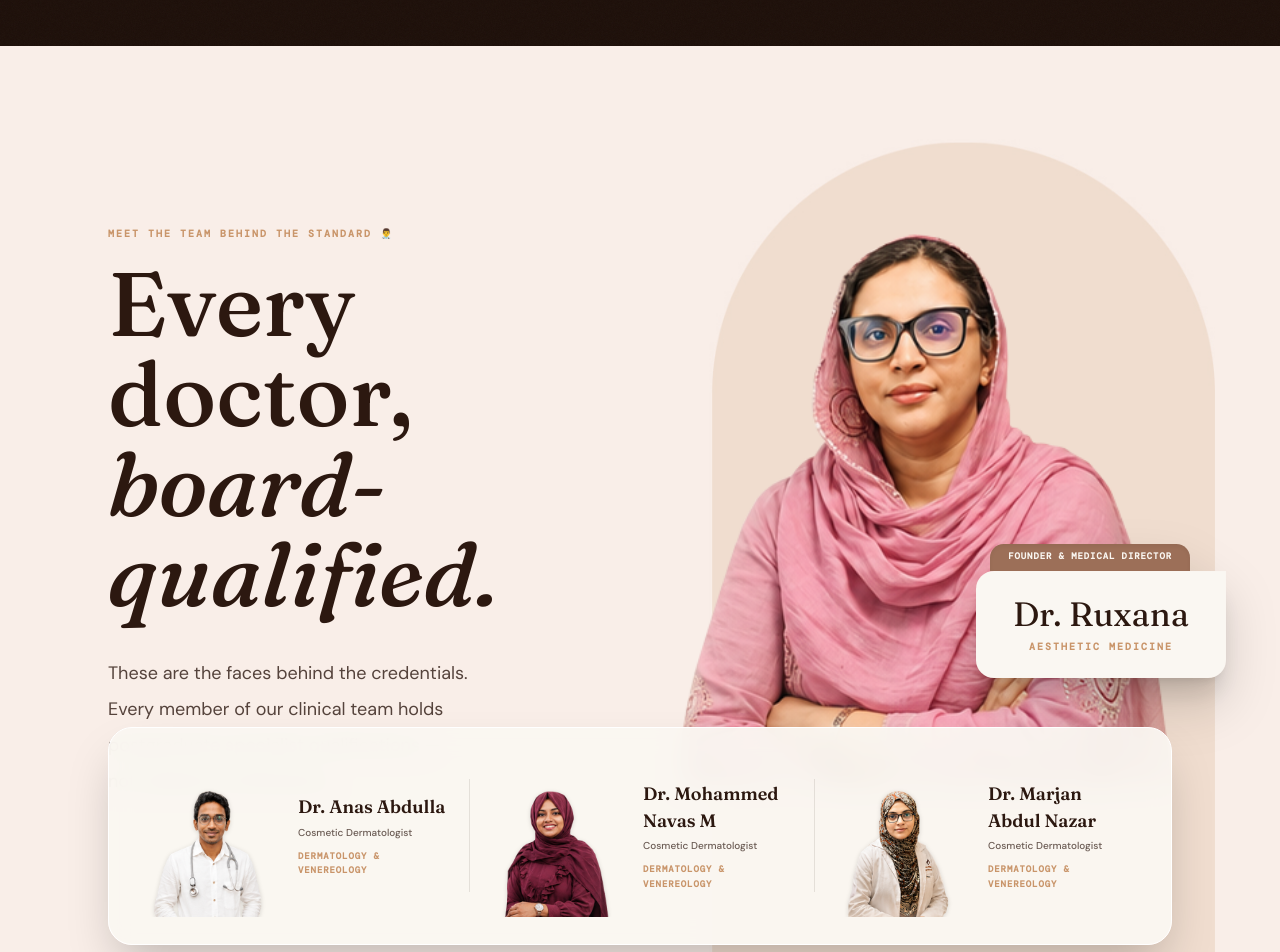
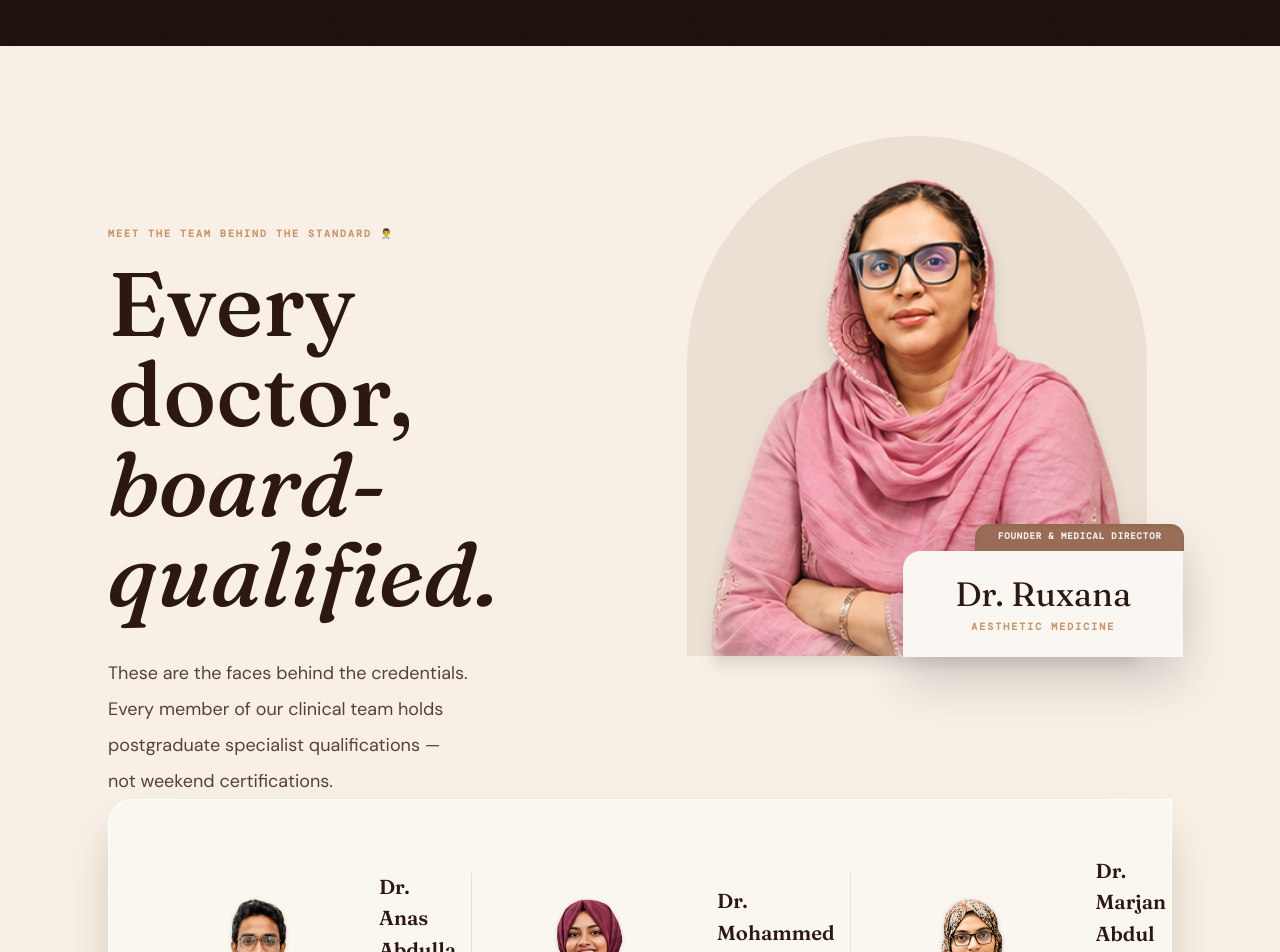
Before and after one commit to playkidsofficial6-oss/cosmohome, a React (Vite) app: page / in a window 1280 px wide. Shown: the part 8680-9632 px from the top of the page. Built offline with nearby package versions, Linux system fonts and the light colour scheme.

Commit message:
feat: update TeamSection styling, design, and doctor card layout

```diff
--- a/src/components/home/TeamSection.tsx
+++ b/src/components/home/TeamSection.tsx
@@ -26,7 +26,7 @@ const OTHER_DOCTORS = [
 export function TeamSection() {
   return (
     <section
-      className="relative w-full min-h-screen pt-20 pb-10 px-6 md:px-16 lg:px-24 flex items-center justify-center overflow-hidden bg-[#FAF7F2] md:bg-[url('/doctor/bg.jpeg')] bg-cover bg-center"
+      className="relative w-full min-h-screen pt-20 pb-10 px-6 md:px-16 lg:px-24 flex items-center justify-center overflow-hidden bg-[#F8EFE6]"
     >
       <div className="max-w-6xl mx-auto w-full relative z-10 grid grid-cols-1 lg:grid-cols-2 gap-x-10 gap-y-0">
 
@@ -40,16 +40,23 @@ export function TeamSection() {
               Every doctor,<br /><em>board-qualified.</em>
             </h2>
             <p className="text-sm md:text-base text-[#2C1810]/80 leading-loose max-w-sm" style={B}>
-              These are the faces behind the credentials.<br/>
-              Every member of our clinical team holds<br/>
-              postgraduate specialist qualifications —<br/>
+              These are the faces behind the credentials.<br />
+              Every member of our clinical team holds<br />
+              postgraduate specialist qualifications —<br />
               not weekend certifications.
             </p>
           </FadeUp>
         </div>
 
         {/* RIGHT RUXANA IMAGE */}
-        <div className="relative flex justify-center lg:justify-end items-end h-[450px] lg:h-[650px] mt-10 lg:mt-0 z-10">
+        <div className="relative flex justify-center items-end h-[380px] lg:h-[520px] mt-10 lg:mt-0 z-10">
+
+          {/* Inner unified container for Dr Ruxana elements */}
+          <div className="relative h-full w-[300px] sm:w-[380px] lg:w-[460px] flex justify-center items-end">
+
+            {/* Arch Background Shape */}
+            <div className="absolute bottom-0 left-0 w-full h-[360px] sm:h-[450px] lg:h-[520px] bg-[#EBE0D3] rounded-t-[300px] z-0" />
+
             <motion.img
               initial={{ opacity: 0, y: 30 }}
               whileInView={{ opacity: 1, y: 0 }}
@@ -57,7 +64,7 @@ export function TeamSection() {
               viewport={{ once: true }}
               src="/doctor/ruxana.png"
               alt="Dr. Ruxana"
-            className="h-full w-auto object-contain object-bottom relative z-10"
+              className="h-[95%] w-auto object-contain object-bottom relative z-10 drop-shadow-xl"
             />
 
             {/* Label Card */}
@@ -66,32 +73,33 @@ export function TeamSection() {
               whileInView={{ opacity: 1, x: 0 }}
               transition={{ duration: 0.8, delay: 0.5 }}
               viewport={{ once: true }}
-            className="absolute bottom-16 sm:bottom-24 -right-4 sm:right-0 lg:-right-12 z-20 flex flex-col items-end drop-shadow-2xl"
+              className="absolute bottom-0 -right-2 sm:-right-6 lg:-right-8 z-20 flex flex-col items-end drop-shadow-2xl translate-y-[1px]"
             >
-             <div className="bg-[#9c6f58] px-4 py-1.5 rounded-t-xl mr-4 sm:mr-8 shadow-inner">
+              <div className="bg-[#9c6f58] px-5 py-1.5 rounded-t-xl self-end shadow-inner relative right-[-1px]">
                 <p className="text-[9px] tracking-widest text-[#FAF7F2] uppercase font-bold" style={M}>Founder & Medical Director</p>
               </div>
-             <div className="bg-[#FAF7F2] px-8 py-5 rounded-2xl rounded-tr-none text-center shadow-xl border border-[#FAF7F2]/80 backdrop-blur-sm">
+              <div className="bg-[#FAF7F2] px-8 py-5 rounded-tl-2xl rounded-tr-none rounded-b-none text-center shadow-[0_-10px_40px_rgba(0,0,0,0.05)] border-t border-x border-[#FAF7F2]/80 backdrop-blur-sm relative z-20 w-[260px] sm:w-[280px]">
                 <p className="text-3xl text-[#2C1810] mb-1" style={D}>Dr. Ruxana</p>
                 <p className="text-[10px] tracking-[0.2em] uppercase text-[#C9956A] font-bold" style={M}>Aesthetic Medicine</p>
               </div>
             </motion.div>
           </div>
+        </div>
 
         {/* BOTTOM DOCTORS ROW */}
-        <div className="lg:col-span-2 -mt-10 lg:-mt-16 z-30 relative">
+        <div className="lg:col-span-2 mt-0 z-30 relative">
           <FadeUp delay={0.4}>
-            <div className="bg-[#FAF7F2]/95 backdrop-blur-md rounded-[24px] p-6 shadow-2xl border border-white flex flex-col md:flex-row items-center justify-between gap-6 overflow-hidden">
+            <div className="bg-[#FAF7F2]/95 backdrop-blur-md rounded-[24px] rounded-tr-none p-6 sm:p-8 shadow-2xl border border-white flex flex-col md:flex-row items-center justify-between gap-6 overflow-hidden relative z-10">
               {OTHER_DOCTORS.map((doc, i) => (
-                <div key={i} className="flex flex-row items-center gap-4 w-full relative group">
+                <div key={i} className="flex flex-row items-center gap-4 sm:gap-4 w-full relative group">
                   {i !== 0 && <div className="absolute left-[-12px] top-[15%] bottom-[15%] w-[1px] bg-[#2C1810]/10 hidden md:block transition-all group-hover:bg-[#C9956A]/40" />}
-                  <div className="w-24 h-28 md:w-32 md:h-36 shrink-0 flex items-end justify-center relative overflow-hidden rounded-xl">
+                  <div className="w-32 h-40 md:w-44 md:h-52 lg:w-48 lg:h-56 shrink-0 flex items-end justify-center relative overflow-hidden rounded-xl">
                     <img src={doc.img} alt={doc.name} className="w-full h-full object-contain object-bottom drop-shadow-sm transition-transform duration-500 group-hover:scale-105" />
                   </div>
                   <div className="flex flex-col justify-center text-left py-2">
-                    <p className="text-sm md:text-base font-semibold text-[#2C1810] mb-1 whitespace-pre-wrap" style={D}>{doc.name}</p>
+                    <p className="text-sm md:text-lg font-semibold text-[#2C1810] mb-1 whitespace-pre-wrap" style={D}>{doc.name}</p>
                     <p className="text-[10px] text-[#2C1810]/70 mb-2 font-medium" style={B}>{doc.role}</p>
-                    <p className="text-[9px] tracking-[0.1em] text-[#C9956A] uppercase leading-relaxed whitespace-pre-wrap font-bold" style={M}>{doc.spec}</p>
+                    <p className="text-[9px] tracking-[0.15em] text-[#C9956A] uppercase leading-relaxed whitespace-pre-wrap font-bold" style={M}>{doc.spec}</p>
                   </div>
                 </div>
               ))}
```
Lines whose indentation alone changed are shown as unchanged.
